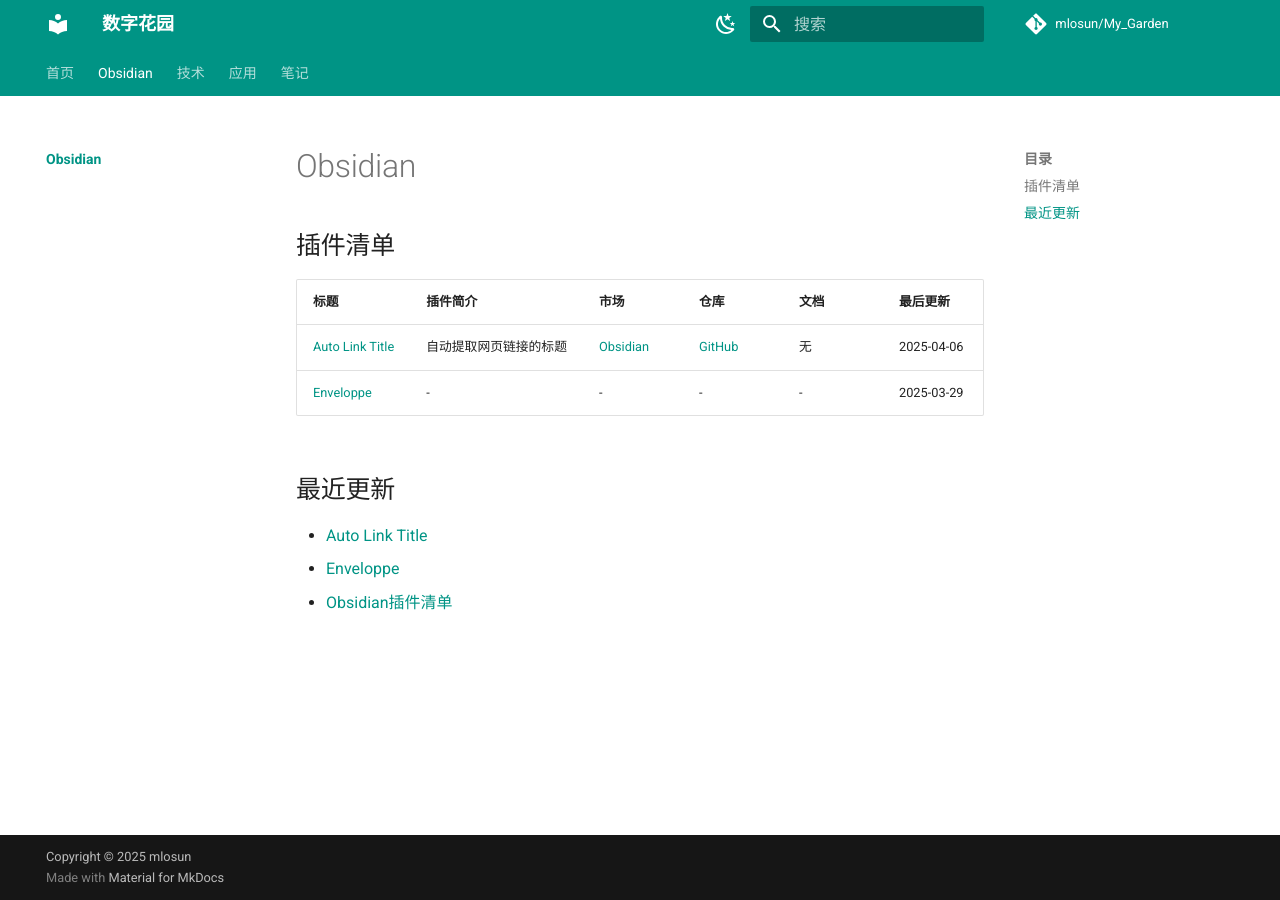
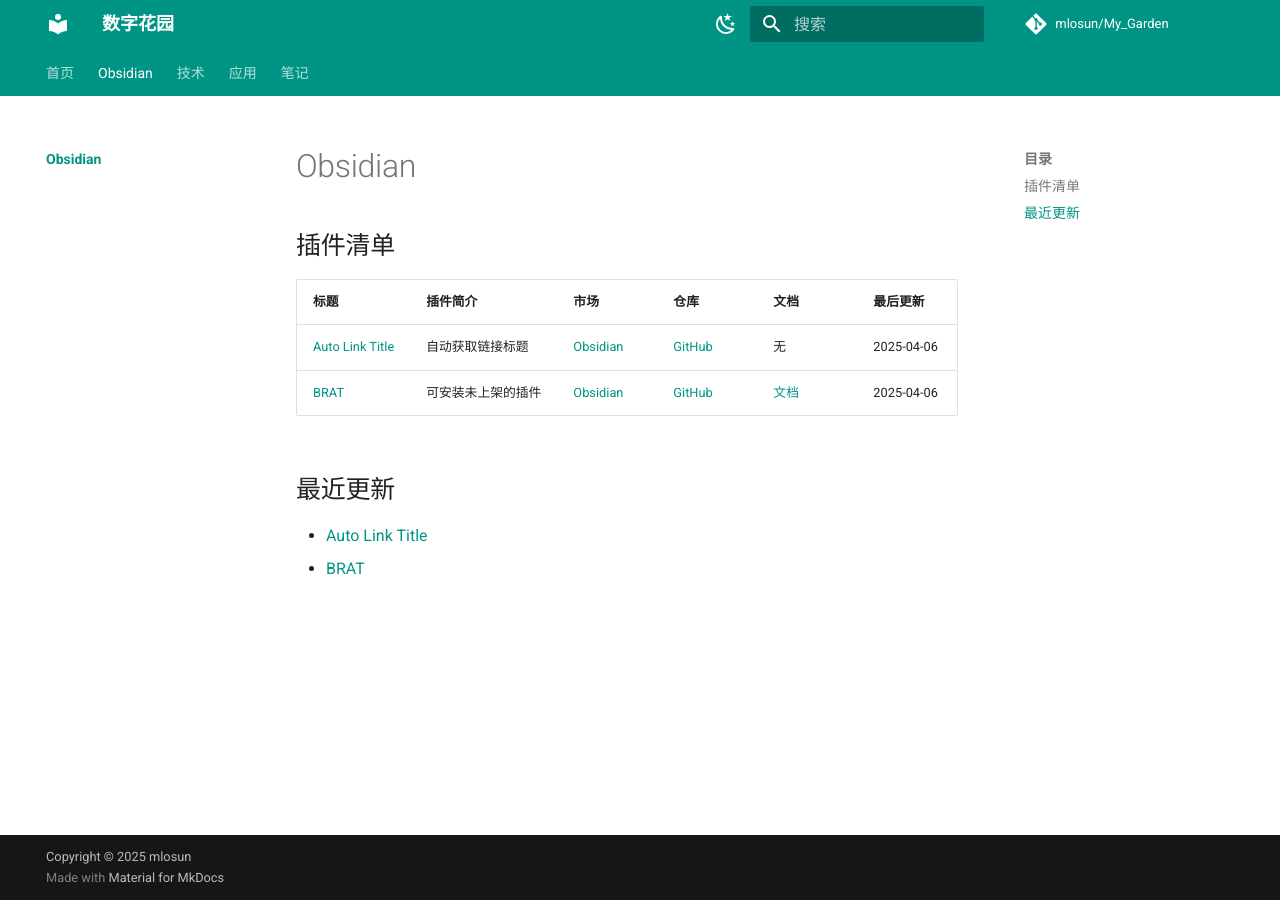
Before and after one commit to mlosun/My_Garden, an MkDocs documentation site: the page built from docs/obsidian/index.md, in a window 1280 px wide. Built offline with MkDocs 1.6.1 and Material for MkDocs 9.7.7, drawn with Linux system fonts in a browser that asks for light colours; comment, search, counter and statistics services are not loaded.

Commit message:
PUSH NOTE : index.md

```diff
--- a/docs/obsidian/index.md
+++ b/docs/obsidian/index.md
@@ -7,14 +7,13 @@
 
 ## 插件清单
 
-| 标题                                                             | 插件简介        | 市场                                                                      | 仓库                                                            | 文档 | 最后更新       |
-| -------------------------------------------------------------- | ----------- | ----------------------------------------------------------------------- | ------------------------------------------------------------- | -- | ---------- |
-| [Auto Link Title](./plugins/Auto%20Link%20Title.md) | 自动提取网页链接的标题 | [Obsidian](https://obsidian.md/plugins?search=obsidian-auto-link-title) | [GitHub](https://github.com/zolrath/obsidian-auto-link-title) | 无  | 2025-04-06 |
-| [Enveloppe](./plugins/Enveloppe.md)             | \-          | \-                                                                      | \-                                                            | \- | 2025-03-29 |
+| 标题                                                             | 插件简介      | 市场                                                                      | 仓库                                                            | 文档                               | 最后更新       |
+| -------------------------------------------------------------- | --------- | ----------------------------------------------------------------------- | ------------------------------------------------------------- | -------------------------------- | ---------- |
+| [Auto Link Title](./plugins/Auto%20Link%20Title.md) | 自动获取链接标题  | [Obsidian](https://obsidian.md/plugins?search=obsidian-auto-link-title) | [GitHub](https://github.com/zolrath/obsidian-auto-link-title) | 无                                | 2025-04-06 |
+| [BRAT](./plugins/BRAT.md)                       | 可安装未上架的插件 | [Obsidian](https://obsidian.md/plugins?id=obsidian42-brat)              | [GitHub](https://github.com/TfTHacker/obsidian42-brat)        | [文档](https://tfthacker.com/BRAT) | 2025-04-06 |
 
 
 ## 最近更新
 
 - [Auto Link Title](./plugins/Auto%20Link%20Title.md)
-- [Enveloppe](./plugins/Enveloppe.md)
-- [Obsidian插件清单](./Obsidian%E6%8F%92%E4%BB%B6%E6%B8%85%E5%8D%95.md)
+- [BRAT](./plugins/BRAT.md)
```
